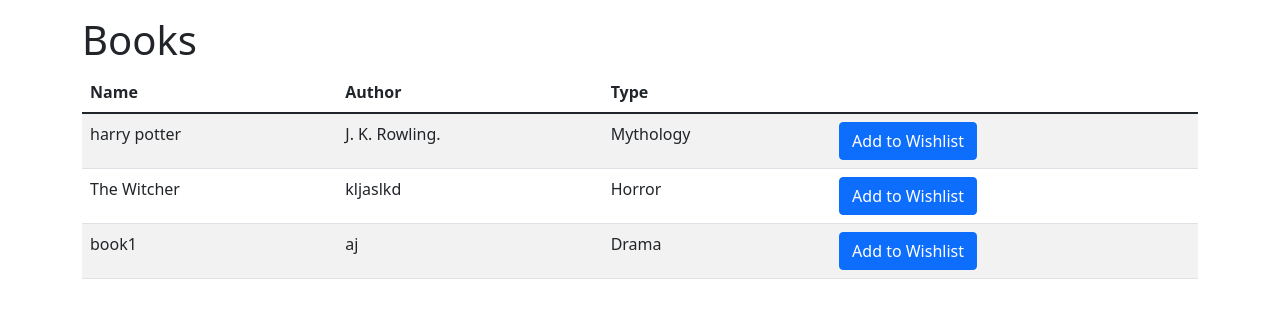
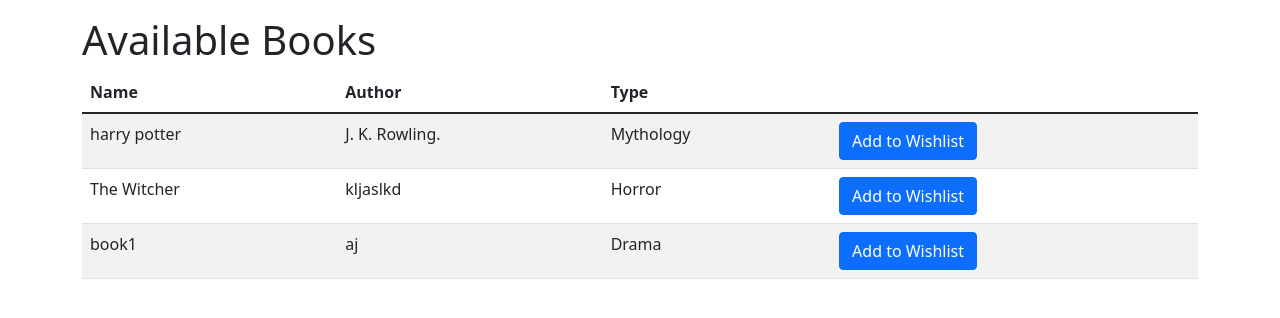
Before and after one commit to jatinsharma30/django-library, a Django app: page /student/ in a window 1280 px wide. Shown: the part 56-374 px from the top of the page. Run offline with Django 3.2, Linux system fonts and the light colour scheme; a user stored in the database is signed in; data comes from the database, SQL or seed files in the repository; both versions use the stored data as it was after the commit.

Commit message:
initial commit1

```diff
--- a/library/templates/student/index.html
+++ b/library/templates/student/index.html
@@ -3,7 +3,7 @@
 {% block body %}
 <div class="container">
     <div id="table" class="my-3">
-        <h1>Books</h1>
+        <h1>Available Books</h1>
         <table class="table table-striped table-hover">
             <thead>
                 <tr>
```
Also changed, not shown: library/db.sqlite3.
